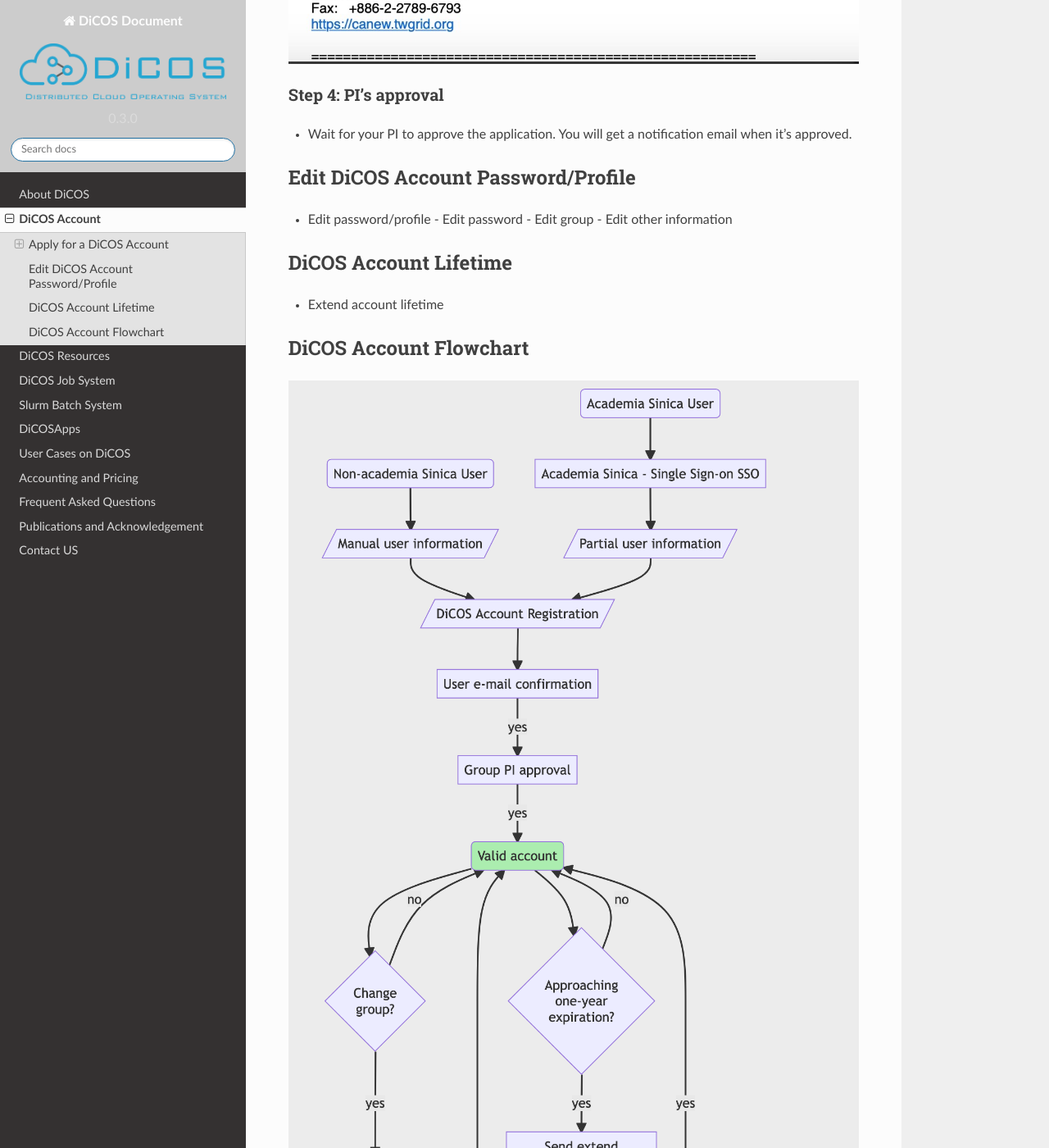
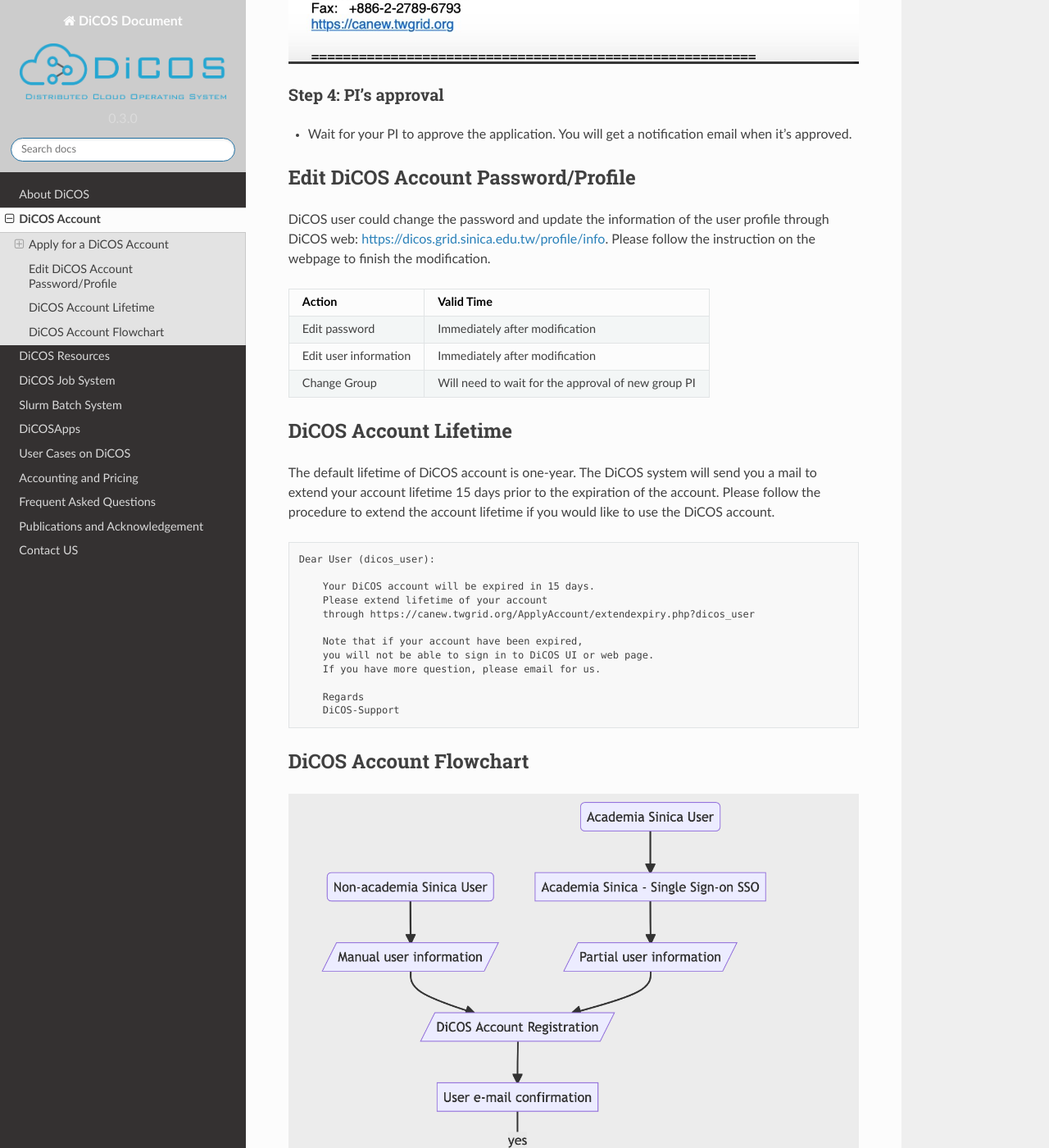
Before and after one commit to ASGCOPS/dicos_document, a Sphinx documentation site: the page built from docs/source/dicos_account.rst, in a window 1280 px wide and 1400 px high, scrolled down 2448 px. Shown: the whole window at 82% size. Built offline with Sphinx 7.4.7 and the Read the Docs theme 2.0.0, drawn with Linux system fonts in a browser that asks for light colours.

Commit message:
Edit dicos_account.rst

```diff
--- a/docs/source/dicos_account.rst
+++ b/docs/source/dicos_account.rst
@@ -54,16 +54,41 @@
 Edit DiCOS Account Password/Profile
 ==========================================
 
-* Edit password/profile
-  - Edit password
-  - Edit group
-  - Edit other information
+DiCOS user could change the password and update the information of the user profile through DiCOS web: https://dicos.grid.sinica.edu.tw/profile/info. Please follow the instruction on the webpage to finish the modification.
+
+.. list-table::
+   :header-rows: 1
+
+   * - Action
+     - Valid Time
+   * - Edit password
+     - Immediately after modification
+   * - Edit user information
+     - Immediately after modification
+   * - Change Group
+     - Will need to wait for the approval of new group PI
 
 ==========================
 DiCOS Account Lifetime
 ==========================
 
-* Extend account lifetime
+The default lifetime of DiCOS account is one-year. The DiCOS system will send you a mail to extend your account lifetime 15 days prior to the expiration of the account. Please follow the procedure to extend the account lifetime if you would like to use the DiCOS account.
+
+::
+
+   Dear User (dicos_user):
+
+       Your DiCOS account will be expired in 15 days.
+       Please extend lifetime of your account
+       through https://canew.twgrid.org/ApplyAccount/extendexpiry.php?dicos_user
+
+       Note that if your account have been expired,
+       you will not be able to sign in to DiCOS UI or web page.
+       If you have more question, please email for us.
+
+       Regards
+       DiCOS-Support
+
 
 ==========================
 DiCOS Account Flowchart
```
